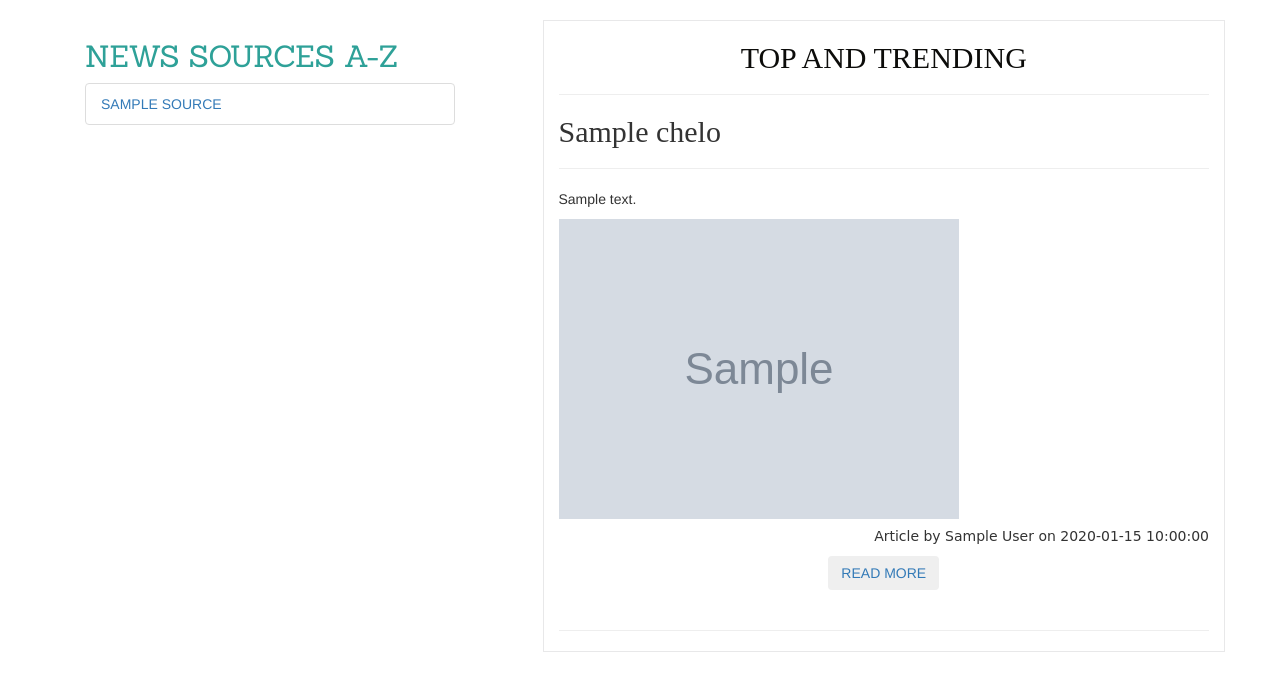
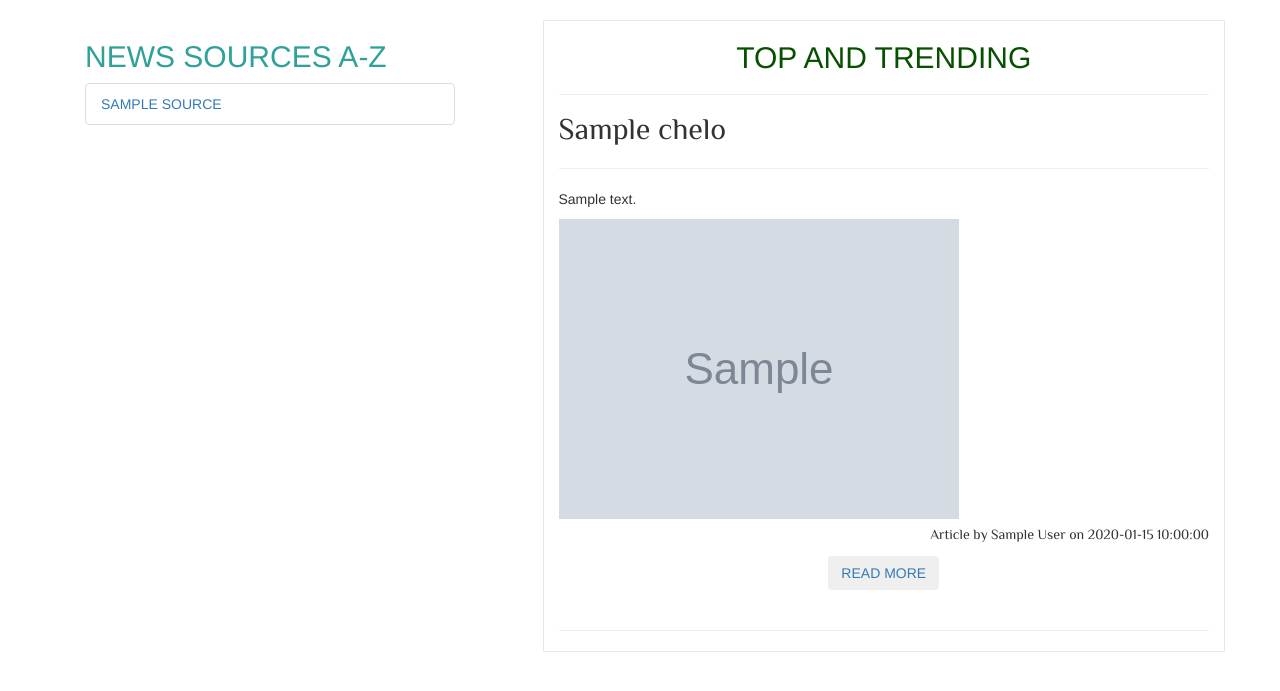
Before and after one commit to njorogebrian/new-, a Flask app: template app/templates/index.html in a window 1280 px wide. Shown: the part 52-743 px from the top of the page. Run offline with Flask 2, Linux system fonts and the light colour scheme; the template is opened without the code that fills it: most values are stand-ins (such as "Sample title", 1, 10 or a date in 2020); grey boxes marked "Sample" are stand-in pictures; some libraries are stand-ins or nearby versions.

Commit message:
new file added

```diff
--- a/app/templates/index.html
+++ b/app/templates/index.html
@@ -2,7 +2,7 @@
 
 {% block styles%}
   {{super () }}
-  <link href="https://fonts.googleapis.com/css?family=Merienda|Sanchez&display=swap" rel="stylesheet">
+  <link href="https://fonts.googleapis.com/css?family=El+Messiri|Merienda&display=swap" rel="stylesheet">
 
 {% endblock %}
 
@@ -14,7 +14,7 @@
               <nav class="d-none d-md-block bg-light sidebar">
                   <div class="card container-fluid" style="width: 40rem;">
                       <div class="card-header">
-                          <h2 class="text-muted" style="color: rgb(46, 161, 152);font-family: 'Sanchez', serif; "> NEWS SOURCES A-Z</h2>
+                          <h2 class="text-muted" style="color: rgb(46, 161, 152); "> NEWS SOURCES A-Z</h2>
                       </div>
                       <ul class="list-group list-group-flush">
                           {% for source in sources %}
@@ -29,17 +29,17 @@
       <div class="container col-md-7" style="background-color: #fff;
       border: 1px solid #e8e8e9;float: right">
               <div>
-                  <h2 class="text-center" style="size:21px;color: rgb(12, 12, 10); font-family: 'Playfair Display SC', serif;"> TOP AND TRENDING </h2>
+                  <h2 class="text-center" style="size:21px;color: rgb(7, 80, 0); font-family: 'font-family: 'Merienda', cursive;"> TOP AND TRENDING </h2>
                   <hr> {% for chelo in Article %} {% if chelo.urlToImage%}
                   <div class="card">
                       <div class="card-body">
-                          <h2 style="size:21px; font-family: 'Cormorant Garamond', serif;" class="card-title text-body">{{ chelo.title }}</h2>
+                          <h2 style="size:21px ; font-family: 'El Messiri', sans-serif; " class="card-title text-body">{{ chelo.title }}</h2>
                           <hr>
                           <p class="card-text text-body">{{ chelo.description }}</p>
 
 
                           <img src="{{ chelo.urlToImage }}" class="card-img-top img-responsive" alt="...">
-                          <p class="card-text" style="text-align: right; padding-top: 1%; font-family: 'Pacifico', cursive; " class="text-muted">Article by {{ chelo.author }} on {{ chelo.publishedAt}}</p>
+                          <p class="card-text" style="text-align: right; padding-top: 1%; font-family: 'El Messiri', sans-serif; " class="text-muted">Article by {{ chelo.author }} on {{ chelo.publishedAt}}</p>
                           <div class="text-center mt-3">
                               <button type="button" class="btn btn-dark"><a  href="{{ chelo.url }}">READ MORE</a></button>
                           </div>
```
